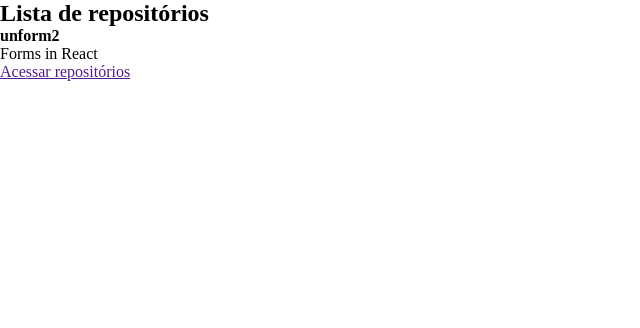
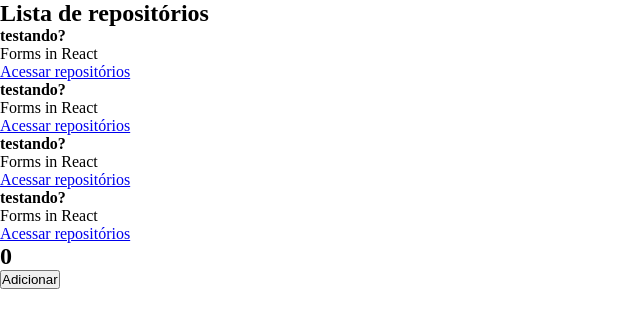
Before and after one commit to DeyvisonCost/G-explorer-Rocketseat, a React app: page / in a window 1280 px wide. Shown: the top 328 px of the page, without its empty margins (0-640 px from the left). Built offline with nearby package versions, Linux system fonts and the light colour scheme.

Commit message:
config fastrefresh

```diff
--- a/package.json
+++ b/package.json
@@ -16,15 +16,19 @@
     "@babel/core": "^7.16.0",
     "@babel/preset-env": "^7.16.4",
     "@babel/preset-react": "^7.16.0",
+    "@pmmmwh/react-refresh-webpack-plugin": "^0.5.3",
+    "add": "^2.0.6",
     "babel-loader": "^8.2.3",
     "cross-env": "^7.0.3",
     "css-loader": "^6.5.1",
     "html-webpack-plugin": "^5.5.0",
     "node-sass": "^6.0.1",
+    "react-refresh": "^0.11.0",
     "sass-loader": "^12.3.0",
     "style-loader": "^3.3.1",
     "webpack": "^5.64.1",
     "webpack-cli": "^4.9.1",
-    "webpack-dev-server": "^4.6.0"
+    "webpack-dev-server": "^4.6.0",
+    "yarn": "^1.22.17"
   }
 }
--- a/src/App.jsx
+++ b/src/App.jsx
@@ -1,6 +1,12 @@
+import { Counter } from './components/Counter'
 import RepositoryList from './components/RepositoryList'
 import global from './styles/global.scss'
 
 export function App(){
-    return <RepositoryList/>
+    return (
+    <>
+    <RepositoryList/>
+    <Counter/>
+    </>
+    )
 }
--- /dev/null
+++ b/src/components/Counter.jsx
@@ -0,0 +1,18 @@
+import {useState} from 'react'
+
+
+export function Counter(){
+
+    const [counter, setCounter] = useState(0)
+
+    function increment(){
+       setCounter(counter + 1)
+    }
+
+    return(
+        <div>
+            <h2>{counter}</h2>
+            <button type="button" onClick={increment}>Adicionar</button>
+        </div>
+    )
+}
--- /dev/null
+++ b/src/components/RepositoryItemm.jsx
@@ -0,0 +1,13 @@
+
+
+export function RepositoryItemm(props){
+    return(
+        <li>
+         <strong>{props.repository.name ?? 'default'}</strong>
+            <p>{props.repository.description}</p>
+             <a href={props.repository.link}>
+             Acessar repositórios
+            </a>
+        </li>
+    )
+}
--- a/src/components/RepositoryList.jsx
+++ b/src/components/RepositoryList.jsx
@@ -1,4 +1,10 @@
-const repositoryName = 'unform2'
+import {RepositoryItemm} from "./RepositoryItemm"
+
+const repo = {
+                name:'testando?' ,
+                description:'Forms in React' ,
+                link:'https://github.com'
+}
 
 
 function RepositoryList(){
@@ -8,13 +14,10 @@
                 Lista de repositórios
             </h1>
             <ul>
-                <li>
-                    <strong>{repositoryName}</strong>
-                    <p>Forms in React</p>
-                    <a href="">
-                        Acessar repositórios
-                    </a>
-                </li>
+                <RepositoryItemm repository={repo} />
+                <RepositoryItemm repository={repo} />
+                <RepositoryItemm repository={repo} />
+                <RepositoryItemm repository={repo} />
             </ul>
         </section>
     )
--- a/webpack.config.js
+++ b/webpack.config.js
@@ -1,5 +1,6 @@
 const path = require("path");
 const HtmlWebpackPlugin = require("html-webpack-plugin");
+const ReactRefreshWebpackPlugin = require("@pmmmwh/react-refresh-webpack-plugin");
 const isDevelopment = process.env.NODE_ENV !== "production";
 
 module.exports = {
@@ -15,18 +16,27 @@
   },
   devServer: {
     static: path.resolve(__dirname, "public", "index.html"),
+    hot: true,
   },
   plugins: [
+    isDevelopment && new ReactRefreshWebpackPlugin(),
     new HtmlWebpackPlugin({
       template: path.resolve(__dirname, "public", "index.html"),
     }),
-  ],
+  ].filter(Boolean),
   module: {
     rules: [
       {
         test: /\.jsx$/,
         exclude: /node_modules/,
-        use: "babel-loader",
+        use: {
+          loader: "babel-loader",
+          options: {
+            plugins: [
+              isDevelopment && require.resolve("react-refresh/babel"),
+            ].filter(Boolean),
+          },
+        },
       },
       {
         test: /\.scss$/,
```
Also changed, not shown: 1 other file (tests, documents, lock files or other folders).
